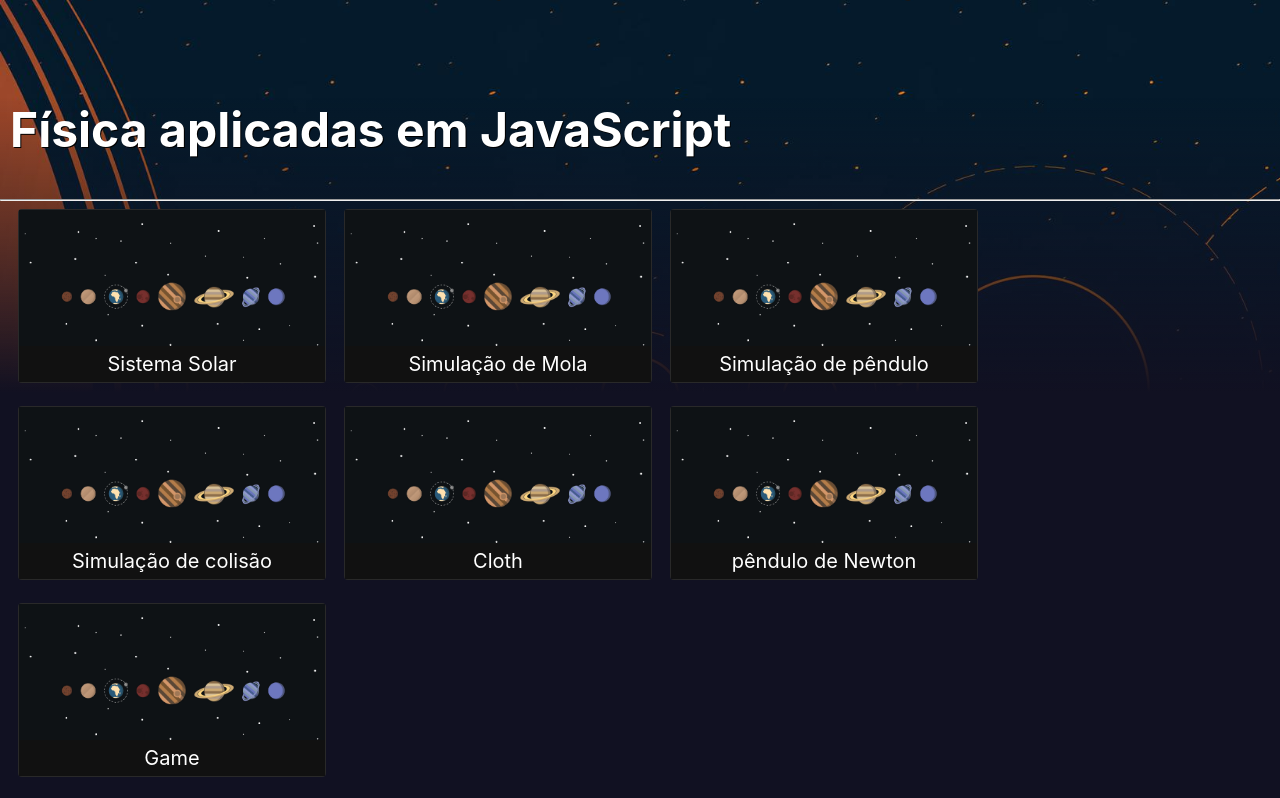
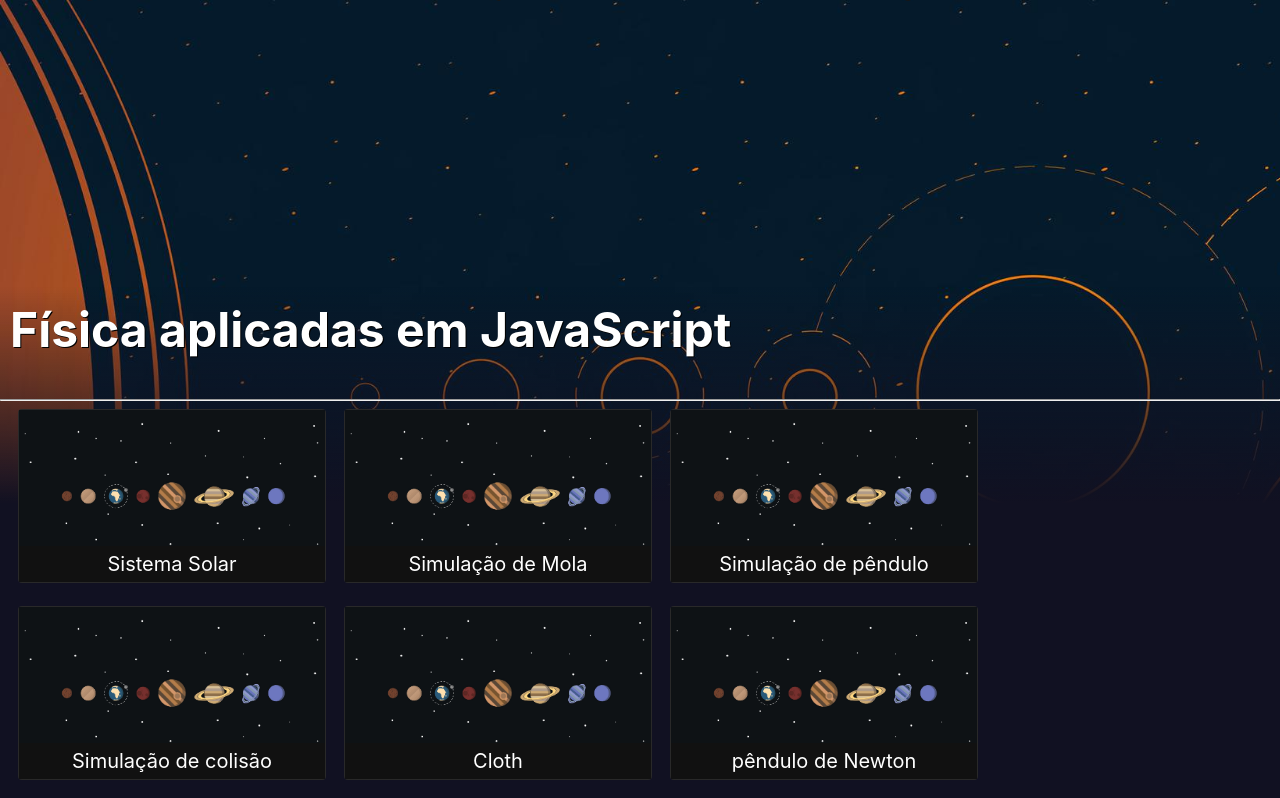
Before and after one commit to caiochibantemilani/computacao_grafica_fisica, a React (Create React App) app in the folder seminario-master/: page / in a window 1280 px wide. Shown: the top 798 px of the page. Built offline with nearby package versions, Linux system fonts and the light colour scheme.

Commit message:
Update menu.js

```diff
--- a/seminario-master/src/pages/menu.js
+++ b/seminario-master/src/pages/menu.js
@@ -9,7 +9,37 @@ function Menu(){
         <div className='all'>
         <img src={planets4k} alt="planets" className="tela"/>
             <div className="paginasFisica">
-            <div>
+            <div class="Sumario">
+                <h2 className='h2'>Física aplicadas em JavaScript</h2>
+                <hr className='.hr'></hr>
+                <li className="tema">
+                    <img src={planets} alt='vazio' className="tema_imagem" onClick={() => window.location.href = '/sistemaSolar'}/>
+                    <div className="legenda ">Sistema Solar</div>
+                </li>
+                <li className="tema">
+                    <img src={planets} className="tema_imagem" alt='vazio' onClick={() => window.location.href = '/mola'}/>
+                    <div className="legenda ">Simulação de Mola</div>
+                </li>
+                <li className='tema'>
+                    <img src={planets} className="tema_imagem" alt='vazio' onClick={() => window.location.href = '/pendulum'}/>
+                    <div className="legenda ">Simulação de pêndulo</div>
+                </li>
+                <li className='tema'>
+                    <img src={planets} className="tema_imagem" alt='vazio' onClick={() => window.location.href = '/colisao'}/>
+                    <div className="legenda ">Simulação de colisão</div>
+                </li>
+                <li className='tema'>
+                    <img src={planets} className="tema_imagem" alt='vazio' onClick={() => window.location.href = '/cloth'}/>
+                    <div className="legenda ">Cloth</div>
+                </li>
+                <li className='tema'>
+                    <img src={planets} className="tema_imagem" alt='vazio' onClick={() => window.location.href = '/NewtonCradle'}/>
+                    <div className="legenda ">pêndulo de Newton</div>
+                </li>
+                <li className='tema'>
+                    <img src={planets} className="tema_imagem" alt='vazio' onClick={() => window.location.href = '/game'}/>
+                    <div className="legenda ">Game</div>
+                </li>
                 <h2 className='h2'>Física aplicadas em JavaScript</h2>
                 <hr className='.hr'></hr>
                 <li className="tema">
```
